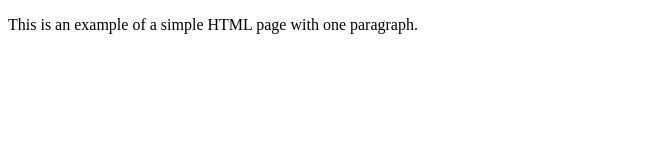
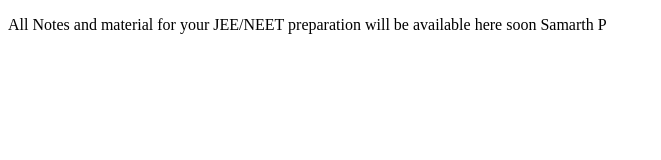
Before and after one commit to samarth777/examarchive.ml, a plain HTML site: page index.html in a window 1280 px wide. Shown: the whole page, without its empty margins (0-661 px from the left). Drawn offline with Linux system fonts and the light colour scheme.

Commit message:
Update index.html

```diff
--- a/index.html
+++ b/index.html
@@ -4,6 +4,8 @@
         <title>Example</title>
     </head>
     <body>
-        <p>This is an example of a simple HTML page with one paragraph.</p>
+        <p>All Notes and material for your JEE/NEET preparation will be available here soon
+
+Samarth P</p>
     </body>
 </html>
```
